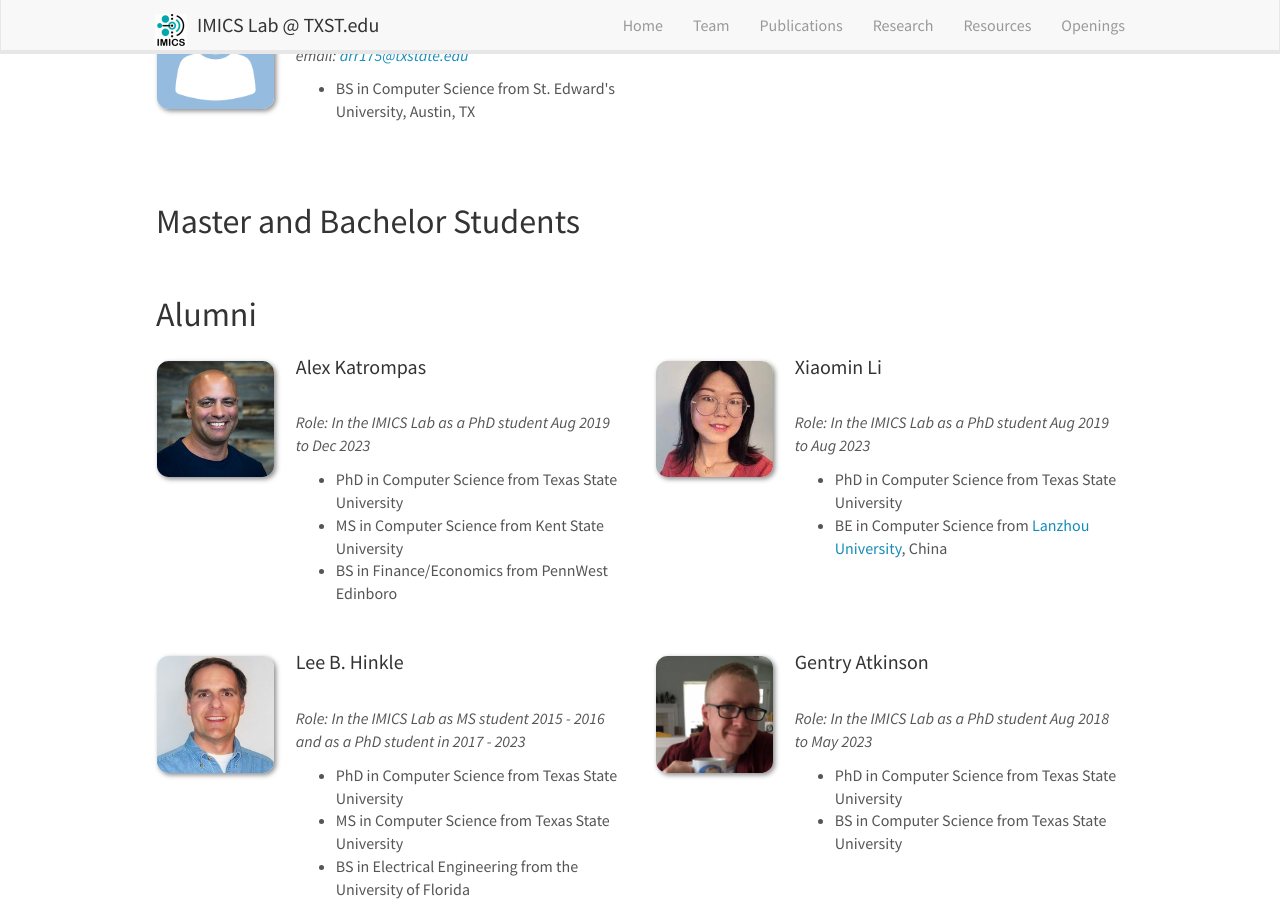
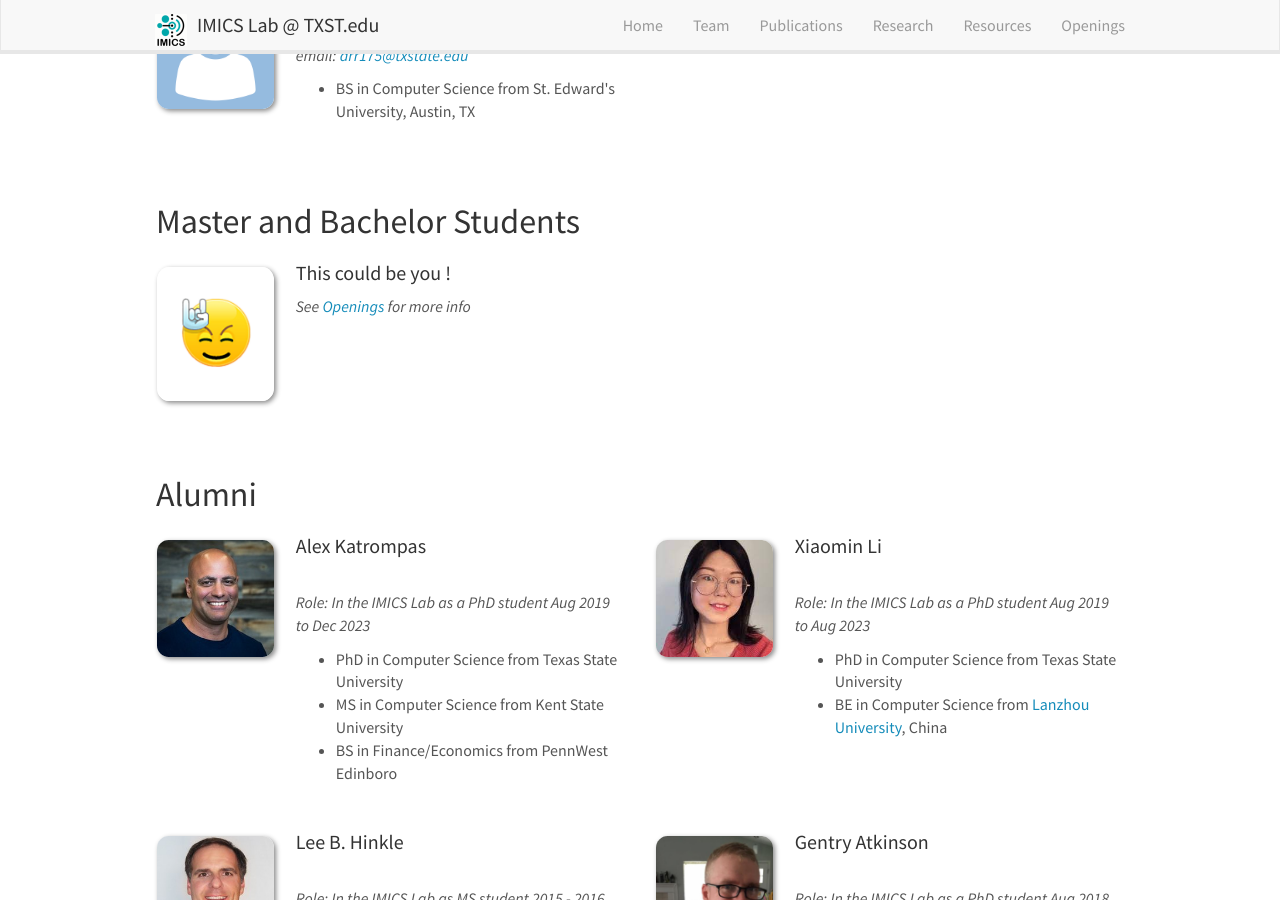
Before and after one commit to imics-lab/imics-lab.github.io, a Jekyll site: the page built from _pages/team.md, in a window 1280 px wide and 900 px high, scrolled down 1071 px. Built offline with Jekyll 4.4.1, drawn with Linux system fonts in a browser that asks for light colours; nearby versions of some CDN libraries.

Commit message:
Update students.yml

```diff
--- a/_data/students.yml
+++ b/_data/students.yml
@@ -1,12 +1,11 @@
-#- name:
-#  photo: rock.jpg
-#  info:
-#  email:
-#  number_educ:
-#  education1:
-#  education2:
-#  education3:
-#  education4:
+- name: "This could be you !"
+  photo: rock.jpg
+  info: See <a href="/openings">Openings</a> for more info
+  number_educ: 0
+  education1:
+  education2:
+  education3:
+  education4:
 
 # - name: Tristan Pedro
 #   photo: tristan.jpg
```
